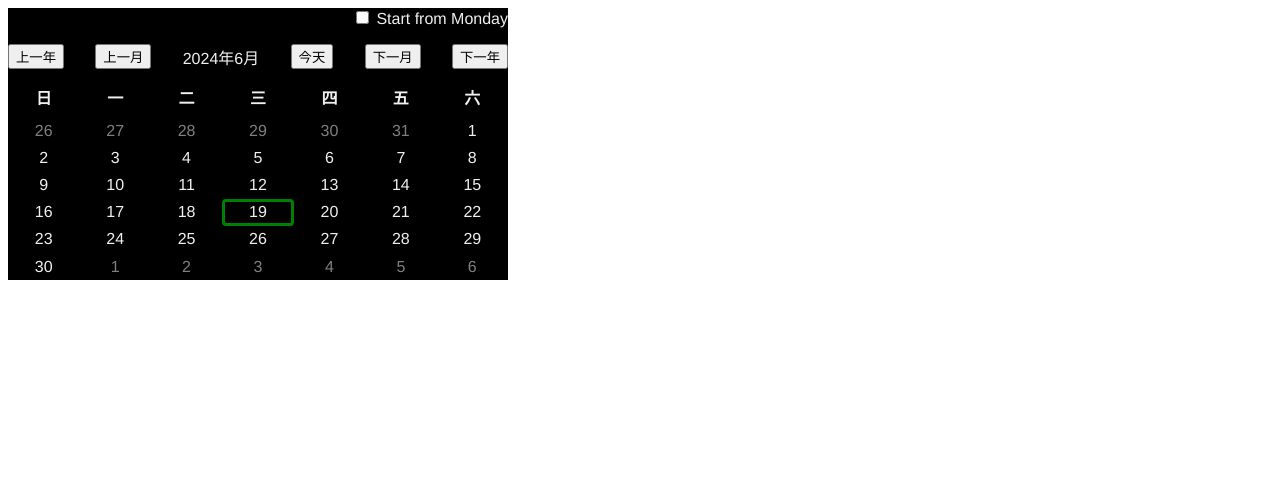
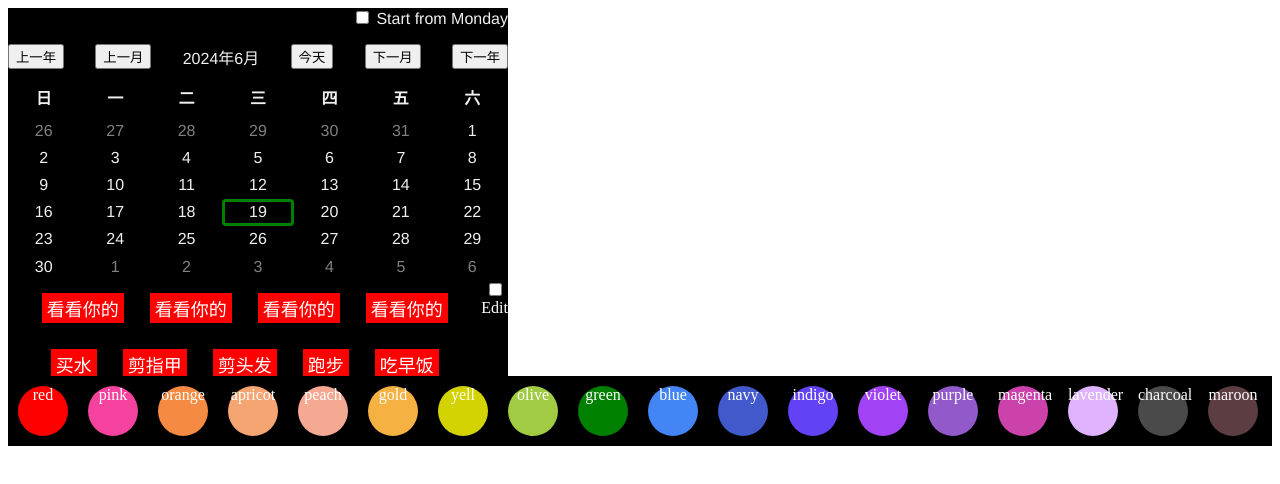
Before and after one commit to bubumua/date-marker, a Vue app: page / in a window 1280 px wide. Shown: the top 484 px of the page. Built offline with nearby package versions, Linux system fonts and the light colour scheme.

Commit message:
finish tag adding and deleting, except color picking

```diff
--- a/src/App.vue
+++ b/src/App.vue
@@ -1,7 +1,6 @@
 <script setup>
-import ListShower from "./components/ListShower.vue";
-import LunarConverter from "./components/LunarConverter.vue";
 import Calendar2 from "./components/Calendar2.vue";
+import TagArea from "./components/TagArea.vue";
 </script>
 
 <template>
@@ -16,6 +15,7 @@ import Calendar2 from "./components/Calendar2.vue";
     <div class="mc">
       <Calendar2 />
     </div>
+    <TagArea />
   </main>
 </template>
 
@@ -33,15 +33,7 @@ import Calendar2 from "./components/Calendar2.vue";
   text-align: center;
   color: #2c3e50;
 }
-/* header {
-  line-height: 1.5;
-}
-
-.logo {
-  display: block;
-  margin: 0 auto 2rem;
-}
-
+/*
 @media (min-width: 1024px) {
   header {
     display: flex;
@@ -58,5 +50,6 @@ import Calendar2 from "./components/Calendar2.vue";
     place-items: flex-start;
     flex-wrap: wrap;
   }
-} */
+}
+*/
 </style>
--- /dev/null
+++ b/src/components/TagArea.vue
@@ -0,0 +1,320 @@
+<template>
+  <div class="tag_area">
+    <!-- 多选按钮 -->
+    <!-- <div class="multi_pick">
+      <label class="col_checkbox">
+        <input type="checkbox" v-model="isMulti" />
+        多选
+      </label>
+    </div> -->
+    <!-- tags -->
+    <!-- <div class="tags"> -->
+    <ul class="tags_container">
+      <li
+        v-for="(tag, index) in tags"
+        :key="index"
+        class="tag custom_tag"
+        :class="{ selected_tag: tag === selectedTag }"
+        :style="{ backgroundColor: tag.color }"
+        draggable="true"
+        @dragstart="dragStart(index)"
+        @dragover.prevent
+        @drop="drop(index)"
+        @dragenter="dragEnter(index)"
+        @click="selectTag(tag)"
+      >
+        <button
+          class="delete-btn"
+          v-show="isEditing"
+          @click.stop="deleteTag(index)"
+        >
+          ×
+        </button>
+        {{ tag.name }}
+      </li>
+      <li
+        class="tag plus-tag"
+        v-show="isEditing"
+        style="background-color: yellow"
+        @click="showAddTagModal"
+      >
+        +add
+      </li>
+    </ul>
+    <!-- </div> -->
+    <!-- 编辑按钮 -->
+    <div class="edit">
+      <label class="col_checkbox">
+        <input type="checkbox" v-model="isEditing" />
+        Edit
+        <!-- {{ isEditing ? "true" : "false" }} -->
+      </label>
+    </div>
+    <!-- Modal for adding tag -->
+    <div v-if="showModal" class="modal">
+      <div class="modal-content">
+        <h3>Add a new tag</h3>
+        <input v-model="newTag.name" placeholder="Enter tag name" />
+        <button @click="addTag(newTag.name)" v-if="isAdding">Add</button>
+        <button @click="closeAddTagModal">Cancel</button>
+      </div>
+    </div>
+  </div>
+  <!-- 色盘 -->
+  <div class="sepan">
+    <div
+      v-for="color in colors"
+      :key="color.name"
+      :style="{ backgroundColor: color.rgb }"
+      class="color"
+    >
+      {{ color.name }}
+    </div>
+  </div>
+</template>
+
+<script setup>
+import { ref, reactive, computed } from "vue";
+
+const colors = [
+  { name: "red", rgb: "#ff0000" },
+  { name: "pink", rgb: "#f5429e" },
+  { name: "orange", rgb: "#f58b42" },
+  { name: "apricot", rgb: "#f5a572" },
+  { name: "peach", rgb: "#f5a892" },
+  { name: "gold", rgb: "#f5b142" },
+  { name: "yell", rgb: "#d3d301" },
+  { name: "olive", rgb: "#a1cb42" },
+  { name: "green", rgb: "#008000" },
+  { name: "blue", rgb: "#4385f5" },
+  { name: "navy", rgb: "#4259cb" },
+  { name: "indigo", rgb: "#6342f5" },
+  { name: "violet", rgb: "#a142f5" },
+  { name: "purple", rgb: "#9259cb" },
+  { name: "magenta", rgb: "#cb42ab" },
+  { name: "lavender", rgb: "#e0b3ff" },
+  { name: "charcoal", rgb: "#4a4a4a" },
+  { name: "maroon", rgb: "#5c3d42" },
+];
+const isMulti = ref(Boolean(false));
+const isEditing = ref(Boolean(false));
+const isAdding = ref(Boolean(false));
+const showModal = ref(Boolean(false));
+const draggedTagIndex = ref(-1);
+// let selectedTag = reactive({});
+const selectedTag = ref({});
+let newTag = reactive({
+  name: "new tag",
+  color: colors[0].rgb,
+});
+const tags = reactive([
+  {
+    name: "看看你的",
+    color: colors[0].rgb,
+    order: 0,
+  },
+  {
+    name: "看看你的",
+    color: colors[0].rgb,
+    order: 1,
+  },
+  {
+    name: "看看你的",
+    color: colors[0].rgb,
+    order: 2,
+  },
+  {
+    name: "看看你的",
+    color: colors[0].rgb,
+    order: 3,
+  },
+  {
+    name: "买水",
+    color: colors[0].rgb,
+    order: 4,
+  },
+  {
+    name: "剪指甲",
+    color: colors[0].rgb,
+    order: 5,
+  },
+  {
+    name: "剪头发",
+    color: colors[0].rgb,
+    order: 6,
+  },
+  {
+    name: "跑步",
+    color: colors[0].rgb,
+    order: 7,
+  },
+  {
+    name: "吃早饭",
+    color: colors[0].rgb,
+    order: 8,
+  },
+  {
+    name: "洗澡",
+    color: colors[0].rgb,
+    order: 9,
+  },
+]);
+const showAddTagModal = () => {
+  isAdding.value = true;
+  showModal.value = true;
+};
+const closeAddTagModal = () => {
+  showModal.value = false;
+  isAdding.value = false;
+};
+const addTag = (name, color = colors[0].rgb) => {
+  if (name !== "") {
+    newTag = {
+      name: name,
+      color: color,
+    };
+    tags.push(newTag);
+    closeAddTagModal();
+  }
+};
+
+const dragStart = (index) => {
+  draggedTagIndex.value = index;
+};
+const dragEnter = (index) => {
+  const draggedOverItemIndex = index;
+  const draggedItem = tags[draggedTagIndex.value];
+  tags.splice(draggedTagIndex.value, 1);
+  tags.splice(draggedOverItemIndex, 0, draggedItem);
+  draggedTagIndex.value = draggedOverItemIndex;
+};
+
+const drop = () => {
+  draggedTagIndex.value = null;
+};
+
+const selectTag = (tag) => {
+  // selectedTag = tag;
+  selectedTag.value = tag;
+};
+
+const deleteTag = (index) => {
+  tags.splice(index, 1);
+};
+</script>
+
+<style scoped>
+.tag_area {
+  display: flex;
+  flex-direction: row;
+  justify-content: space-between;
+  align-items: flex-start;
+  width: 500px;
+  background-color: black;
+  color: white;
+}
+
+.multi_pick,
+.edit {
+  flex-shrink: 0;
+}
+
+.col_checkbox {
+  display: flex;
+  flex-direction: column; /* 将子元素垂直排列 */
+  align-items: center; /* 子元素在水平方向居中对齐 */
+}
+
+li,
+ul {
+  list-style: none;
+  margin: 0;
+  padding: 0;
+}
+
+.tags_container {
+  display: flex;
+  flex-flow: row wrap;
+  flex-grow: 1;
+  justify-content: center;
+  align-items: flex-start;
+  align-content: flex-start;
+  /* width: 100%; */
+  height: 100%;
+  max-height: 6rem;
+  overflow-y: scroll;
+}
+
+.tag {
+  padding: 2px 5px;
+  margin: 10px;
+  font-size: 18px;
+  border: 3px solid black;
+}
+
+.custom_tag {
+  position: relative;
+}
+
+.selected_tag {
+  border: 3px solid whitesmoke;
+}
+
+.delete-btn {
+  position: absolute;
+  top: -10px;
+  left: -10px;
+  background: red;
+  color: white;
+  border: none;
+  /* border-radius: 50%; */
+  cursor: pointer;
+  width: 20px;
+  height: 20px;
+  display: flex;
+  align-items: center;
+  justify-content: center;
+}
+
+.modal {
+  display: block;
+  position: fixed;
+  left: 0;
+  top: 0;
+  width: 100%;
+  height: 100%;
+  background-color: rgba(0, 0, 0, 0.5);
+  z-index: 1;
+}
+
+.modal-content {
+  position: absolute;
+  background-color: #fff;
+  padding: 20px;
+  border-radius: 4px;
+  width: 300px;
+  top: 50%;
+  left: 50%;
+  color: black;
+  transform: translate(-50%, -50%);
+}
+
+.close-button {
+  float: right;
+  cursor: pointer;
+}
+
+.sepan {
+  background-color: black;
+}
+.color {
+  width: 50px;
+  height: 50px;
+  border-radius: 50%;
+  margin: 10px;
+  display: inline-block;
+  color: rgb(255, 255, 255);
+  text-align: center;
+  /* color: #d3d301; */
+}
+</style>
```
